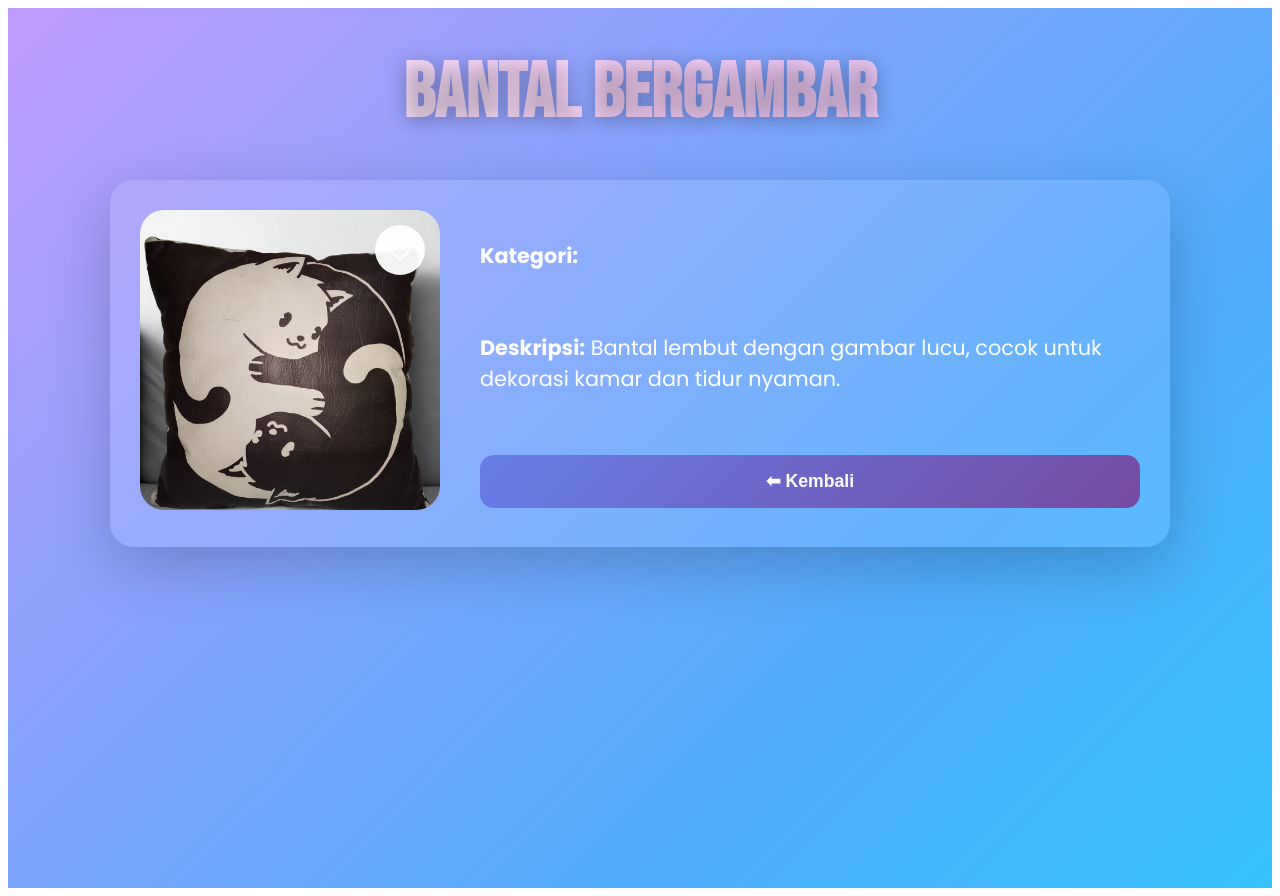
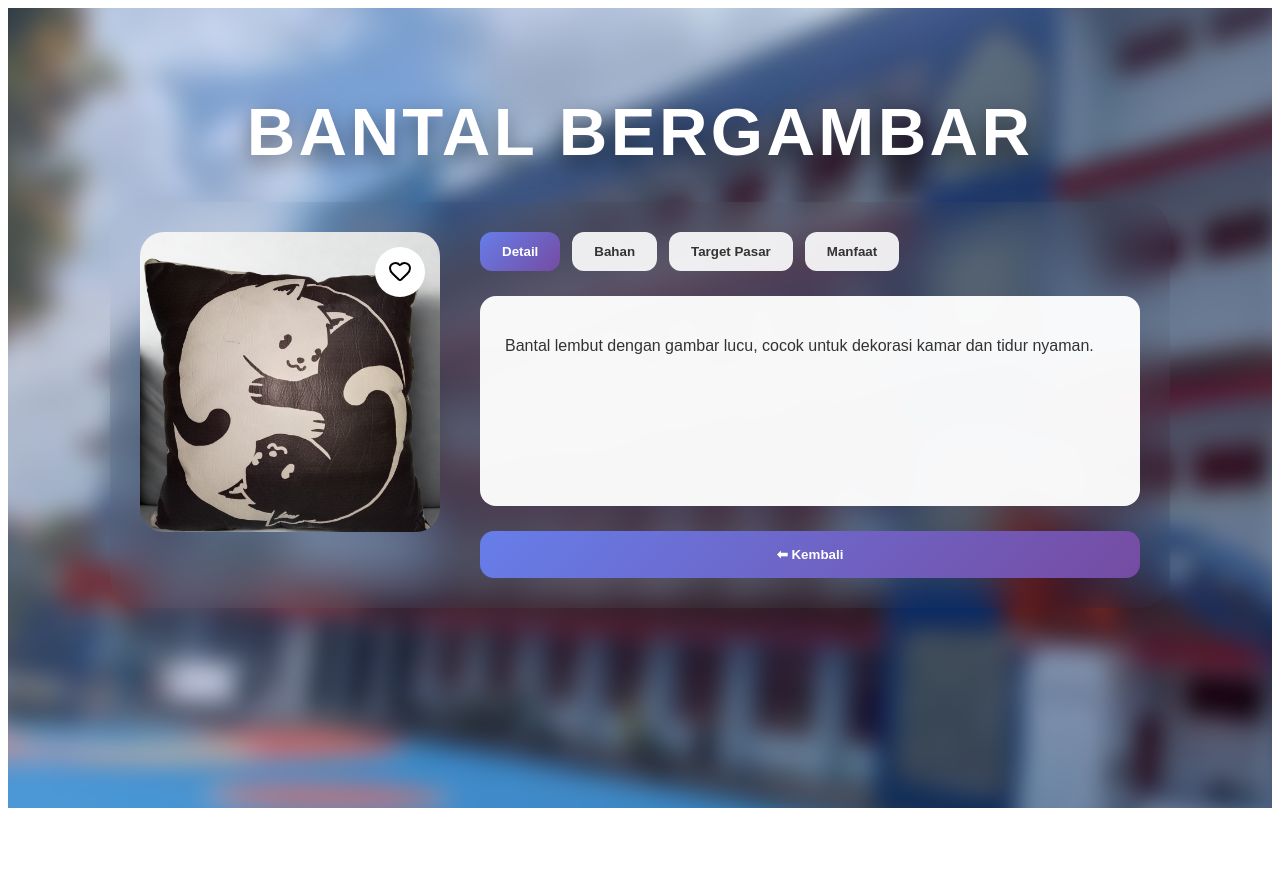
Before and after one commit to VictoriaYukii/WebsiteExpoYadika9, a React (Vite) app: page /#/product/1 in a window 1280 px wide. After the commit the page ends 816 px from the top, so only its background shows below. Built offline with nearby package versions, Linux system fonts and the light colour scheme.

Commit message:
foto gedung, update details, and new layout

```diff
--- a/src/App.jsx
+++ b/src/App.jsx
@@ -23,7 +23,10 @@ function App() {
       categories: ['Home', 'All'],
       image: BantalImg,
       liked: false,
-      description: 'Bantal lembut dengan gambar lucu, cocok untuk dekorasi kamar dan tidur nyaman.'
+      description: 'Bantal lembut dengan gambar lucu, cocok untuk dekorasi kamar dan tidur nyaman.',
+      bahan: '-',
+      targetPasar: '-',
+      manfaat: '-',
     },
     {
       id: 2,
@@ -31,7 +34,10 @@ function App() {
       categories: ['Home', 'All'],
       image: 'https://images.unsplash.com/photo-1553062407-98eeb64c6a62?w=400',
       liked: true,
-      description: 'Kalender kreatif dengan desain menarik, bisa untuk catatan harian atau dekorasi meja.'
+      description: 'Kalender kreatif dengan desain menarik, bisa untuk catatan harian atau dekorasi meja.',
+      bahan: '-',
+      targetPasar: 'Test tulisan',
+      manfaat: '-',
     },
     {
       id: 3,
@@ -39,7 +45,10 @@ function App() {
       categories: ['Electronics', 'All'],
       image: ArduinoImg,
       liked: false,
-      description: 'Kit Arduino lengkap untuk eksperimen elektronik, cocok untuk pemula dan hobi.'
+      description: 'Kit Arduino lengkap untuk eksperimen elektronik, cocok untuk pemula dan hobi.',
+      bahan: '-',
+      targetPasar: '-',
+      manfaat: '-',
     },
     {
       id: 4,
@@ -47,7 +56,10 @@ function App() {
       categories: ['Home', 'All'],
       image: Minuman,
       liked: true,
-      description: 'Minuman segar yang menyegarkan, cocok untuk menemani aktivitas sehari-hari.'
+      description: 'Minuman segar yang menyegarkan, cocok untuk menemani aktivitas sehari-hari.',
+      bahan: '-',
+      targetPasar: '-',
+      manfaat: '-',
     },
     {
       id: 5,
@@ -55,7 +67,10 @@ function App() {
       categories: ['Fashion', 'All'],
       image: Manik,
       liked: false,
-      description: 'Gantungan kunci buatan tangan, unik dan cocok dijadikan hadiah.'
+      description: 'Gantungan kunci buatan tangan, unik dan cocok dijadikan hadiah.',
+      bahan: '-',
+      targetPasar: '-',
+      manfaat: '-',
     },
     {
       id: 6,
@@ -63,19 +78,24 @@ function App() {
       categories: ['Home', 'All'],
       image: Kipas,
       liked: false,
-      description: 'Kipas angin yang nyaman digunakan di rumah, cocok untuk kamar atau ruang terbuka.'
+      description: 'Kipas angin yang nyaman digunakan di rumah, cocok untuk kamar atau ruang terbuka.',
+      bahan: '-',
+      targetPasar: '-',
+      manfaat: '-',
     },
     {
       id: 7,
       name: 'Test',
-      categories:['Home','All'],
-      image:'https://images.unsplash.com/photo-1662500015066-2026db62f23e?q=80&w=872&auto=format&fit=crop&ixlib=rb-4.1.0&ixid=M3wxMjA3fDB8MHxwaG90by1wYWdlfHx8fGVufDB8fHx8fA%3D%3D',
+      categories: ['Home', 'All'],
+      image: 'https://images.unsplash.com/photo-1662500015066-2026db62f23e?q=80&w=872',
       liked: false,
-      description: 'test aja sih sebenernya mah'
+      description: 'test aja sih sebenernya mah',
+      bahan: '-',
+      targetPasar: '-',
+      manfaat: '-',
     }
   ];
 
-  // State kategori disimpan di parent supaya tetap ada saat navigasi
   const [selectedCategory, setSelectedCategory] = useState('All');
 
   return (
@@ -91,8 +111,14 @@ function App() {
           />
         }
       />
+
+      {/* WAJIB ADA DUA ROUTE INI */}
       <Route
         path="/product/:id"
+        element={<ProductDetail products={products} />}
+      />
+      <Route
+        path="/product/:id/:tab"
         element={<ProductDetail products={products} />}
       />
     </Routes>
--- a/src/productdetail.jsx
+++ b/src/productdetail.jsx
@@ -1,62 +1,135 @@
-import React from 'react';
-import { useParams, useNavigate } from 'react-router-dom';
+import React, { useRef, useEffect, useState } from 'react';
+import { useParams, useNavigate, useLocation } from 'react-router-dom';
 import { Heart } from 'lucide-react';
+import gedung from './Images/gedung.jpeg';
+
+const TAB_ORDER = ['detail', 'bahan', 'target', 'manfaat'];
 
 function ProductDetail({ products }) {
-  const { id } = useParams();
+  const { id, tab = 'detail' } = useParams();
   const navigate = useNavigate();
+  const location = useLocation();
+
   const product = products.find(p => p.id === parseInt(id));
+  const [animClass, setAnimClass] = useState('slide-in');
+  const prevTab = useRef(tab);
 
   if (!product) return <p>Produk tidak ditemukan!</p>;
 
+  const changeTab = (nextTab) => {
+    if (nextTab === tab) return;
+
+    const currentIndex = TAB_ORDER.indexOf(tab);
+    const nextIndex = TAB_ORDER.indexOf(nextTab);
+
+    setAnimClass(nextIndex > currentIndex ? 'slide-left' : 'slide-right');
+
+    setTimeout(() => {
+      navigate(`/product/${id}/${nextTab}`, {
+        replace: false,
+        state: location.state
+      });
+      setAnimClass('slide-in');
+    }, 200);
+  };
+
+  const handleBack = () => navigate('/', { replace: true });
+
+  useEffect(() => {
+    setAnimClass('slide-in');
+  }, [tab]);
+
   return (
-    <div style={{
+    <div
+      style={{
+        position: 'relative',
         minHeight: '100vh',
-      background: 'linear-gradient(135deg, #667eea 0%, #764ba2 25%, #f093fb 50%, #4facfe 75%, #00f2fe 100%)',
-      backgroundSize: '400% 400%',
-      animation: 'gradientShift 15s ease infinite',
+        overflow: 'hidden',
         fontFamily: '"Poppins", sans-serif',
-      padding: '40px 20px',
         color: 'white'
-    }}>
+      }}
+    >
+      {/* === BLUR BACKGROUND IMAGE === */}
+      <div
+        style={{
+          position: 'absolute',
+          inset: 0,
+          backgroundImage: `url(${gedung})`,
+          backgroundSize: 'cover',
+          backgroundPosition: 'center',
+          filter: 'blur(10px)',
+          transform: 'scale(1.25)',
+          zIndex: 0
+        }}
+      />
+
+      {/* === OVERLAY === */}
+      <div
+        style={{
+          position: 'absolute',
+          inset: 0,
+          zIndex: 1
+        }}
+      />
+
+      {/* === CONTENT === */}
+      <div style={{ position: 'relative', zIndex: 2, padding: '40px 20px' }}>
         <style>{`
-        @import url('https://fonts.googleapis.com/css2?family=Poppins:wght@300;400;600;700;800&family=Bebas+Neue&display=swap');
-        @keyframes gradientShift { 0% { background-position: 0% 50%; } 50% { background-position: 100% 50%; } 100% { background-position: 0% 50%; } }
-        @keyframes fadeInUp { from { opacity: 0; transform: translateY(30px); } to { opacity: 1; transform: translateY(0); } }
-        @keyframes scaleIn { from { opacity: 0; transform: scale(0.9); } to { opacity: 1; transform: scale(1); } }
+          .slide-in { animation: slideIn 0.45s ease forwards; }
+          .slide-left { animation: slideLeft 0.25s ease forwards; }
+          .slide-right { animation: slideRight 0.25s ease forwards; }
+
+          @keyframes slideIn {
+            from { opacity: 0; transform: translateY(20px); }
+            to { opacity: 1; transform: translateY(0); }
+          }
+
+          @keyframes slideLeft {
+            from { opacity: 1; transform: translateX(0); }
+            to { opacity: 0; transform: translateX(-40px); }
+          }
+
+          @keyframes slideRight {
+            from { opacity: 1; transform: translateX(0); }
+            to { opacity: 0; transform: translateX(40px); }
+          }
         `}</style>
 
-      {/* Hero */}
-      <div style={{ textAlign: 'center', marginBottom: '40px', animation: 'fadeInUp 0.8s ease' }}>
-        <h1 style={{
-          fontFamily: '"Bebas Neue", sans-serif',
-          fontSize: 'clamp(3rem, 6vw, 5rem)',
-          background: 'linear-gradient(45deg, #fff, #ffd6ff, #e7c6ff)',
-          WebkitBackgroundClip: 'text',
-          WebkitTextFillColor: 'transparent',
-          textShadow: '0 4px 20px rgba(0,0,0,0.3)',
-          margin: 0
-        }}>
+        {/* === TITLE (MOBILE SAFE) === */}
+        <h1
+          style={{
+            textAlign: 'center',
+            fontFamily: '"Anton", sans-serif',
+            fontSize: 'clamp(1.8rem, 7vw, 4.2rem)',
+            marginBottom: '32px',
+            letterSpacing: '0.05em',
+            textTransform: 'uppercase',
+            lineHeight: 1.15,
+            padding: '0 16px',
+            wordBreak: 'break-word',
+            overflowWrap: 'anywhere',
+            textShadow: '0 10px 22px rgba(0,0,0,0.5)'
+          }}
+        >
           {product.name}
         </h1>
-      </div>
 
-      {/* Product Card */}
-      <div style={{
+        {/* === CARD === */}
+        <div
+          style={{
             maxWidth: '1000px',
             margin: '0 auto',
-        background: 'rgba(255,255,255,0.1)',
-        borderRadius: '24px',
-        filter: 'none',
-        boxShadow: '0 20px 60px rgba(0,0,0,0.2)',
+            background: 'rgba(235, 23, 23, 0)',
+            backdropFilter: 'blur(20px)',
+            borderRadius: '30px',
+            padding: '30px',
             display: 'flex',
             gap: '40px',
-        padding: '30px',
-        animation: 'scaleIn 0.6s ease 0.2s both',
             flexWrap: 'wrap'
-      }}>
-        {/* Foto */}
-        <div style={{ flex: 'flex', minWidth: '300px', maxWidth: '300px', position: 'relative' }}>
+          }}
+        >
+          {/* IMAGE */}
+          <div style={{ width: '300px', position: 'relative', margin: '0 auto' }}>
             <img
               src={product.image}
               alt={product.name}
@@ -64,45 +137,93 @@ function ProductDetail({ products }) {
                 width: '100%',
                 height: '300px',
                 borderRadius: '24px',
-              objectFit: 'cover',
+                objectFit: 'cover'
               }}
             />
-          <button style={{
+            <button
+              style={{
                 position: 'absolute',
                 top: '15px',
                 right: '15px',
-            background: 'rgba(255,255,255,0.95)',
+                background: 'white',
                 border: 'none',
                 borderRadius: '50%',
                 width: '50px',
                 height: '50px',
-            display: 'flex',
-            alignItems: 'center',
-            justifyContent: 'center',
                 cursor: 'pointer'
-          }}>
-            <Heart size={24} fill={product.liked ? '#FF6B9D' : 'none'} color={product.liked ? '#FF6B9D' : '#fff'} />
+              }}
+            >
+              <Heart size={24} fill={product.liked ? '#FF6B9D' : 'none'} />
             </button>
           </div>
 
-        {/* Deskripsi */}
-        <div style={{ flex: '1', minWidth: '300px', display: 'flex', flexDirection: 'column', justifyContent: 'center', gap: '20px' }}>
-          <p style={{ fontSize: '1.3rem' }}><strong>Kategori:</strong> {product.category}</p>
-          <p style={{ fontSize: '1.3rem' }}><strong>Deskripsi:</strong> {product.description}</p>
+          {/* CONTENT */}
+          <div style={{ flex: 1 }}>
+            {/* TABS */}
+            <div style={{ display: 'flex', gap: '12px', marginBottom: '25px', flexWrap: 'wrap' }}>
+              {[
+                ['detail', 'Detail'],
+                ['bahan', 'Bahan'],
+                ['target', 'Target Pasar'],
+                ['manfaat', 'Manfaat']
+              ].map(([key, label]) => (
+                <button
+                  key={key}
+                  onClick={() => changeTab(key)}
+                  style={{
+                    padding: '12px 22px',
+                    borderRadius: '12px',
+                    border: 'none',
+                    fontWeight: '700',
+                    cursor: 'pointer',
+                    background:
+                      tab === key
+                        ? 'linear-gradient(135deg,#667eea,#764ba2)'
+                        : 'rgba(255,255,255,0.9)',
+                    color: tab === key ? 'white' : '#333'
+                  }}
+                >
+                  {label}
+                </button>
+              ))}
+            </div>
 
-          <button onClick={() => navigate(-1)} style={{
-            marginTop: '20px',
+            {/* TAB CONTENT */}
+            <div
+              key={tab}
+              className={animClass}
+              style={{
+                background: 'rgba(255, 255, 255, 0.96)',
+                color: '#333',
+                padding: '25px',
+                borderRadius: '16px',
+                minHeight: '160px'
+              }}
+            >
+              {tab === 'detail' && <p>{product.description}</p>}
+              {tab === 'bahan' && <p>{product.bahan || 'Belum tersedia'}</p>}
+              {tab === 'target' && <p>{product.targetPasar || 'Belum tersedia'}</p>}
+              {tab === 'manfaat' && <p>{product.manfaat || 'Belum tersedia'}</p>}
+            </div>
+
+            {/* BACK */}
+            <button
+              onClick={handleBack}
+              style={{
+                marginTop: '25px',
+                width: '100%',
                 padding: '16px',
                 borderRadius: '14px',
                 border: 'none',
                 fontWeight: '700',
-            fontSize: '1.1rem',
-            background: 'linear-gradient(135deg, #667eea 0%, #764ba2 100%)',
+                background: 'linear-gradient(135deg,#667eea,#764ba2)',
                 color: 'white',
                 cursor: 'pointer'
-          }}>
+              }}
+            >
               ⬅ Kembali
             </button>
+          </div>
         </div>
       </div>
     </div>
```
Also changed, not shown: src/catalogpage.jsx (+71 -19 lines), src/Images/gedung.jpeg (added). Lines whose indentation alone changed are shown as unchanged.
